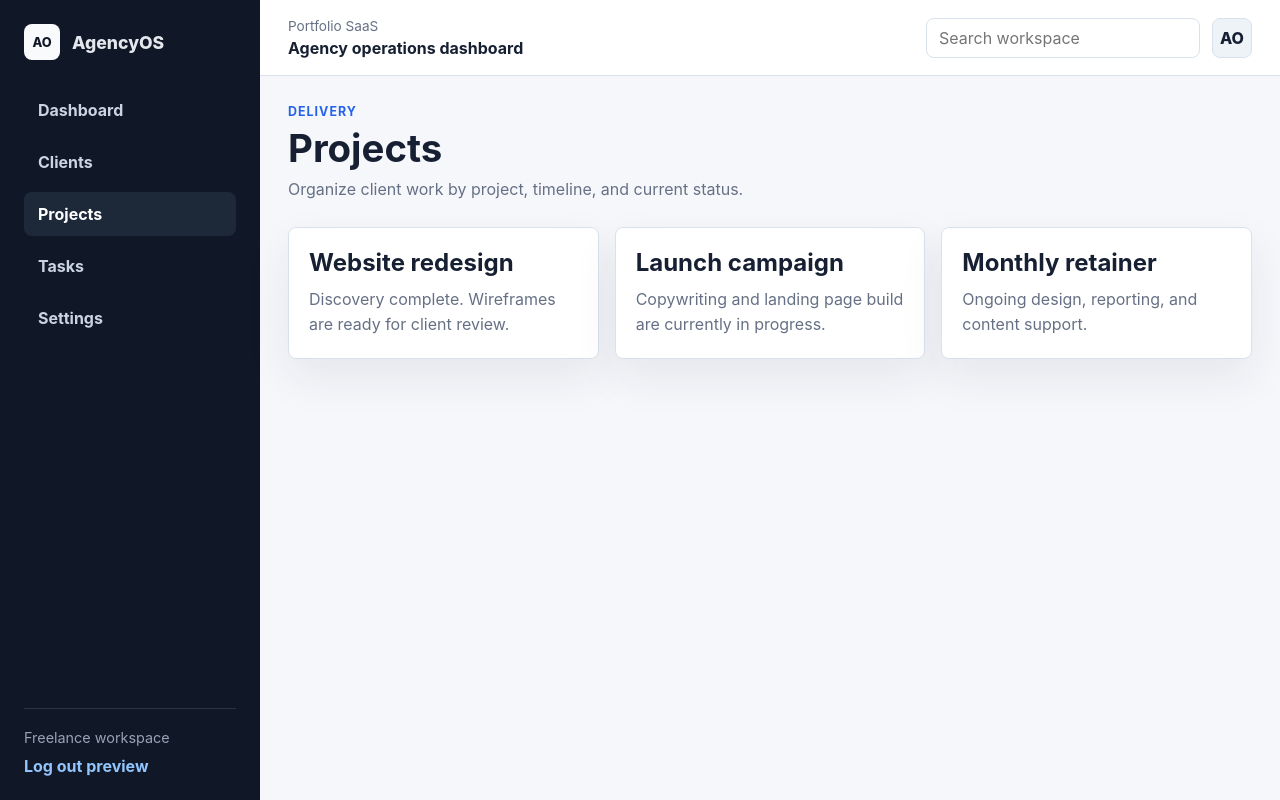
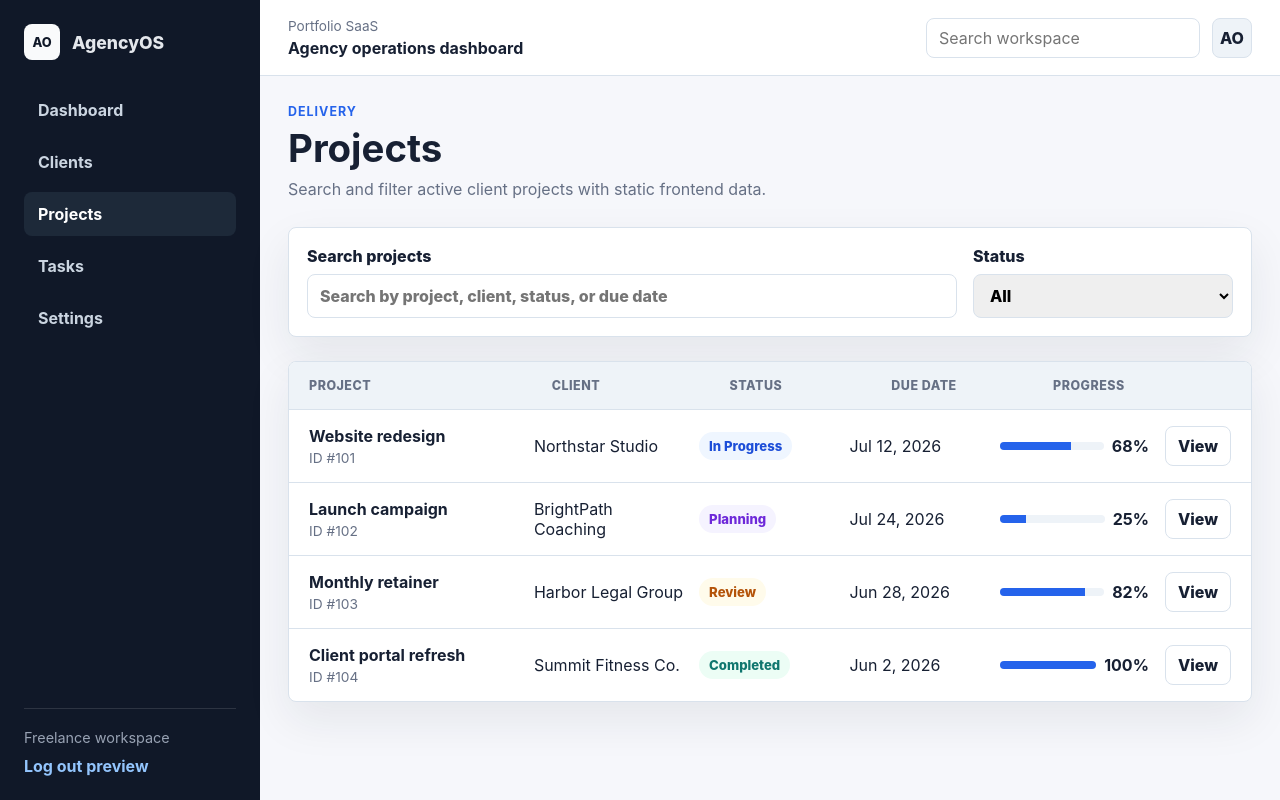
Before and after one commit to Alvarez-J1/agencyos, an Angular app in the folder client/agencyos-client/: page /projects in a window 1280 px wide. Built offline with nearby package versions, Linux system fonts and the light colour scheme.

Commit message:
implemented the projects page

```diff
--- a/client/agencyos-client/src/app/pages/projects/projects.html
+++ b/client/agencyos-client/src/app/pages/projects/projects.html
@@ -3,24 +3,73 @@
     <div>
       <p class="eyebrow">Delivery</p>
       <h1 class="page-title">Projects</h1>
-      <p class="page-description">Organize client work by project, timeline, and current status.</p>
+      <p class="page-description">Search and filter active client projects with static frontend data.</p>
     </div>
   </div>
 
-  <div class="card-grid">
-    <article class="card">
-      <h2>Website redesign</h2>
-      <p>Discovery complete. Wireframes are ready for client review.</p>
-    </article>
+  <div class="projects-toolbar">
+    <label>
+      Search projects
+      <input
+        type="search"
+        placeholder="Search by project, client, status, or due date"
+        [value]="searchTerm"
+        (input)="onSearchChange($event)"
+      />
+    </label>
 
-    <article class="card">
-      <h2>Launch campaign</h2>
-      <p>Copywriting and landing page build are currently in progress.</p>
-    </article>
+    <label>
+      Status
+      <select [value]="selectedStatus" (change)="onStatusChange($event)">
+        @for (status of statusOptions; track status) {
+          <option [value]="status">{{ status }}</option>
+        }
+      </select>
+    </label>
+  </div>
 
-    <article class="card">
-      <h2>Monthly retainer</h2>
-      <p>Ongoing design, reporting, and content support.</p>
-    </article>
-  </div>
+  @if (filteredProjects.length > 0) {
+    <div class="projects-table">
+      <div class="projects-row projects-row-header">
+        <span>Project</span>
+        <span>Client</span>
+        <span>Status</span>
+        <span>Due Date</span>
+        <span>Progress</span>
+        <span></span>
+      </div>
+
+      @for (project of filteredProjects; track project.id) {
+        <div class="projects-row">
+          <div>
+            <strong>{{ project.name }}</strong>
+            <p class="data-label">ID #{{ project.id }}</p>
+          </div>
+          <span>{{ project.client }}</span>
+          <span
+            class="project-status"
+            [class.status-planning]="project.status === 'Planning'"
+            [class.status-progress]="project.status === 'In Progress'"
+            [class.status-review]="project.status === 'Review'"
+            [class.status-completed]="project.status === 'Completed'"
+          >
+            {{ project.status }}
+          </span>
+          <span>{{ project.dueDate }}</span>
+          <div class="progress-cell">
+            <div class="progress-track" aria-hidden="true">
+              <span [style.width.%]="project.progress"></span>
+            </div>
+            <strong>{{ project.progress }}%</strong>
+          </div>
+          <button class="view-button" type="button">View</button>
+        </div>
+      }
+    </div>
+  } @else {
+    <div class="empty-state">
+      <h2>No projects found</h2>
+      <p>Try a different search term or status filter.</p>
+    </div>
+  }
 </section>
--- /dev/null
+++ b/client/agencyos-client/src/app/pages/projects/projects.scss
@@ -0,0 +1,149 @@
+.projects-toolbar {
+  background: var(--color-surface);
+  border: 1px solid var(--color-border);
+  border-radius: 8px;
+  box-shadow: var(--shadow-soft);
+  display: grid;
+  gap: 16px;
+  grid-template-columns: minmax(240px, 1fr) minmax(180px, 260px);
+  padding: 18px;
+}
+
+.projects-toolbar label {
+  display: grid;
+  gap: 8px;
+  font-weight: 800;
+}
+
+.projects-toolbar input,
+.projects-toolbar select {
+  border: 1px solid var(--color-border);
+  border-radius: 8px;
+  min-height: 44px;
+  padding: 10px 12px;
+}
+
+.projects-table {
+  background: var(--color-surface);
+  border: 1px solid var(--color-border);
+  border-radius: 8px;
+  box-shadow: var(--shadow-soft);
+  overflow: hidden;
+}
+
+.projects-row {
+  align-items: center;
+  border-bottom: 1px solid var(--color-border);
+  display: grid;
+  gap: 16px;
+  grid-template-columns: 1.4fr 1fr 0.9fr 0.9fr 1fr auto;
+  padding: 16px 20px;
+}
+
+.projects-row:last-child {
+  border-bottom: 0;
+}
+
+.projects-row-header {
+  background: var(--color-surface-muted);
+  color: var(--color-muted);
+  font-size: 0.78rem;
+  font-weight: 800;
+  letter-spacing: 0.04em;
+  text-transform: uppercase;
+}
+
+.project-status {
+  border-radius: 999px;
+  display: inline-flex;
+  font-size: 0.82rem;
+  font-weight: 800;
+  justify-content: center;
+  padding: 6px 10px;
+  width: fit-content;
+}
+
+.status-planning {
+  background: #f5f3ff;
+  color: #6d28d9;
+}
+
+.status-progress {
+  background: #eff6ff;
+  color: #1d4ed8;
+}
+
+.status-review {
+  background: #fffbeb;
+  color: #b45309;
+}
+
+.status-completed {
+  background: #ecfdf5;
+  color: var(--color-success);
+}
+
+.progress-cell {
+  align-items: center;
+  display: grid;
+  gap: 8px;
+  grid-template-columns: minmax(80px, 1fr) auto;
+}
+
+.progress-track {
+  background: var(--color-surface-muted);
+  border-radius: 999px;
+  height: 8px;
+  overflow: hidden;
+}
+
+.progress-track span {
+  background: var(--color-primary);
+  display: block;
+  height: 100%;
+}
+
+.view-button {
+  background: var(--color-surface);
+  border: 1px solid var(--color-border);
+  border-radius: 8px;
+  color: var(--color-text);
+  cursor: pointer;
+  font-weight: 800;
+  padding: 9px 12px;
+}
+
+.view-button:hover {
+  border-color: var(--color-primary);
+  color: var(--color-primary);
+}
+
+.empty-state {
+  background: var(--color-surface);
+  border: 1px dashed var(--color-border);
+  border-radius: 8px;
+  display: grid;
+  gap: 10px;
+  justify-items: start;
+  padding: 36px;
+}
+
+.empty-state h2,
+.empty-state p {
+  margin: 0;
+}
+
+.empty-state p {
+  color: var(--color-muted);
+}
+
+@media (max-width: 980px) {
+  .projects-toolbar,
+  .projects-row {
+    grid-template-columns: 1fr;
+  }
+
+  .projects-row-header {
+    display: none;
+  }
+}
--- a/client/agencyos-client/src/app/pages/projects/projects.ts
+++ b/client/agencyos-client/src/app/pages/projects/projects.ts
@@ -1,7 +1,85 @@
 import { Component } from '@angular/core';
+
+type ProjectStatus = 'Planning' | 'In Progress' | 'Review' | 'Completed';
+
+type Project = {
+  id: number;
+  name: string;
+  client: string;
+  status: ProjectStatus;
+  dueDate: string;
+  progress: number;
+};
 
 @Component({
   selector: 'app-projects',
-  templateUrl: './projects.html'
+  templateUrl: './projects.html',
+  styleUrl: './projects.scss'
 })
-export class ProjectsComponent {}
+export class ProjectsComponent {
+  searchTerm = '';
+  selectedStatus: ProjectStatus | 'All' = 'All';
+
+  statusOptions: Array<ProjectStatus | 'All'> = ['All', 'Planning', 'In Progress', 'Review', 'Completed'];
+
+  projects: Project[] = [
+    {
+      id: 101,
+      name: 'Website redesign',
+      client: 'Northstar Studio',
+      status: 'In Progress',
+      dueDate: 'Jul 12, 2026',
+      progress: 68
+    },
+    {
+      id: 102,
+      name: 'Launch campaign',
+      client: 'BrightPath Coaching',
+      status: 'Planning',
+      dueDate: 'Jul 24, 2026',
+      progress: 25
+    },
+    {
+      id: 103,
+      name: 'Monthly retainer',
+      client: 'Harbor Legal Group',
+      status: 'Review',
+      dueDate: 'Jun 28, 2026',
+      progress: 82
+    },
+    {
+      id: 104,
+      name: 'Client portal refresh',
+      client: 'Summit Fitness Co.',
+      status: 'Completed',
+      dueDate: 'Jun 2, 2026',
+      progress: 100
+    }
+  ];
+
+  get filteredProjects(): Project[] {
+    const search = this.searchTerm.trim().toLowerCase();
+
+    return this.projects.filter((project) => {
+      const matchesSearch =
+        !search ||
+        [project.name, project.client, project.status, project.dueDate, project.progress.toString()].some((value) =>
+          value.toLowerCase().includes(search)
+        );
+
+      const matchesStatus = this.selectedStatus === 'All' || project.status === this.selectedStatus;
+
+      return matchesSearch && matchesStatus;
+    });
+  }
+
+  onSearchChange(event: Event): void {
+    const input = event.target as HTMLInputElement;
+    this.searchTerm = input.value;
+  }
+
+  onStatusChange(event: Event): void {
+    const select = event.target as HTMLSelectElement;
+    this.selectedStatus = select.value as ProjectStatus | 'All';
+  }
+}
```
